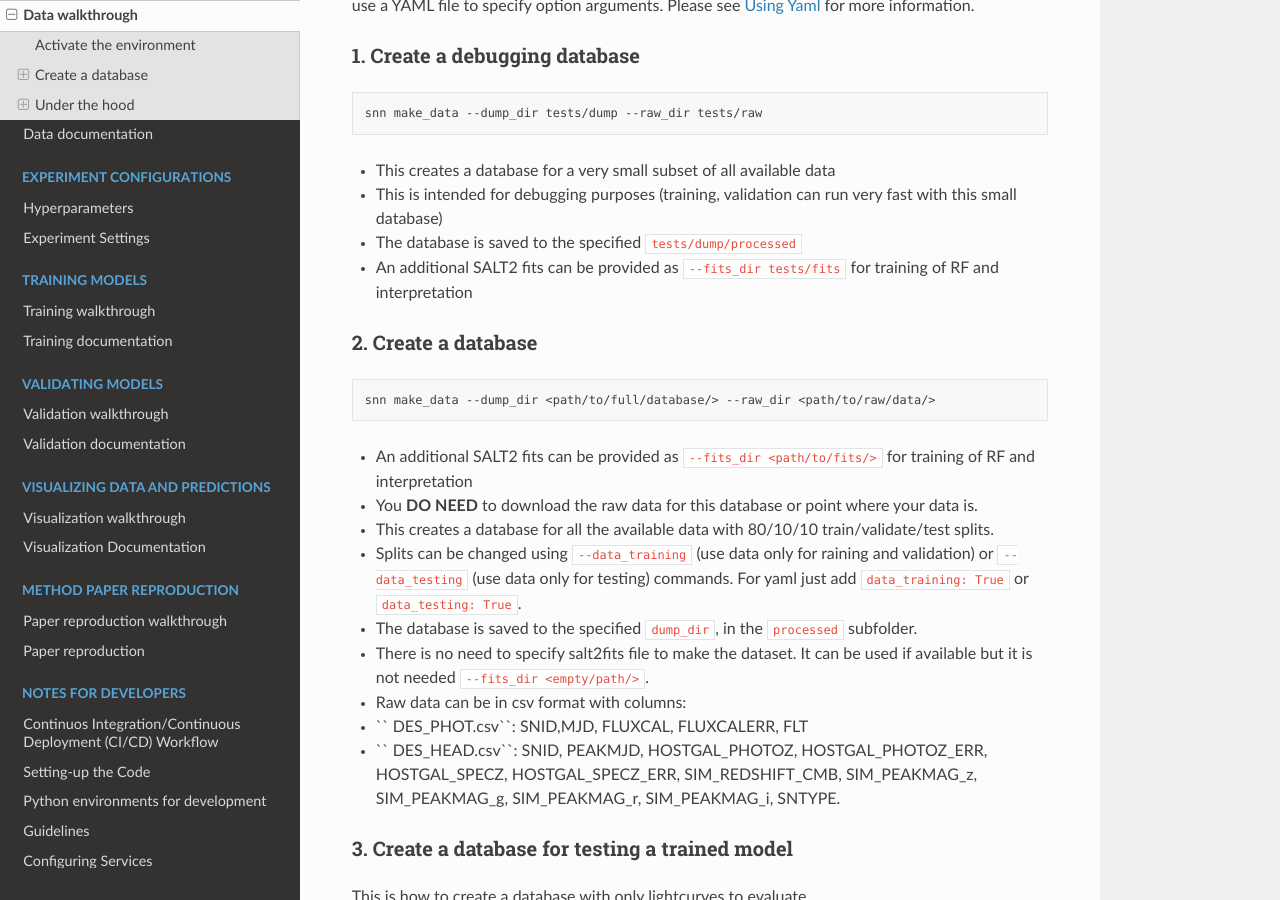
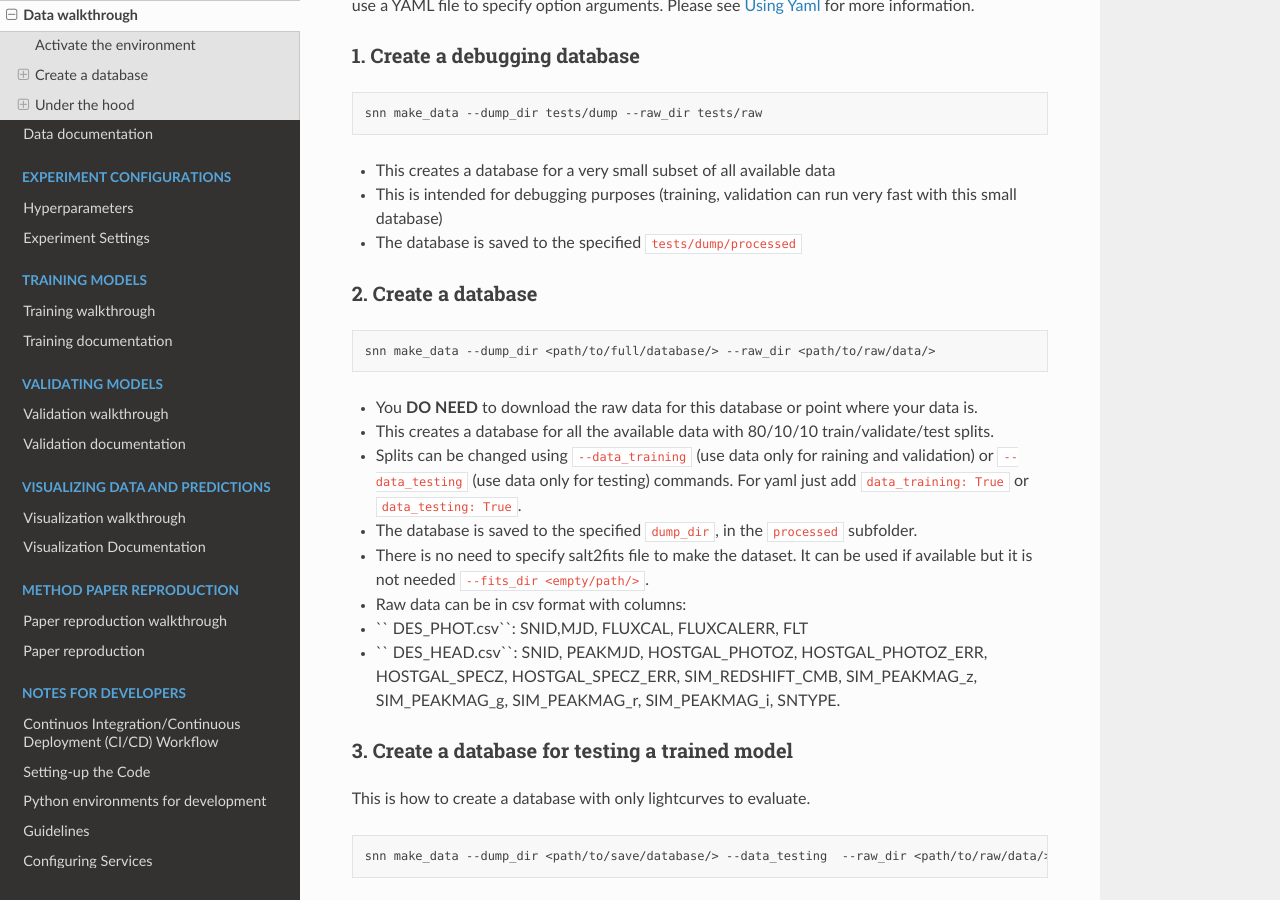
Before and after one commit to supernnova/SuperNNova, a Sphinx documentation site: the page built from docs/data/index.rst, in a window 1280 px wide and 900 px high, scrolled down 1402 px. Built offline with Sphinx 7.4.7 and the Read the Docs theme 2.0.0, drawn with Linux system fonts in a browser that asks for light colours; pages that are not in the unit, such as notebooks, are missing from menus.

Commit message:
improve docs

```diff
--- a/docs/data/index.rst
+++ b/docs/data/index.rst
@@ -78,7 +78,6 @@ Below, we detail several of the most frequently used approaches to create a data
 - This creates a database for a very small subset of all available data
 - This is intended for debugging purposes (training, validation can run very fast with this small database)
 - The database is saved to the specified ``tests/dump/processed``
-- An additional SALT2 fits can be provided as ``--fits_dir tests/fits`` for training of RF and interpretation
 
 
 2. Create a database
@@ -87,8 +86,6 @@ Below, we detail several of the most frequently used approaches to create a data
 .. code-block:: bash
 
     snn make_data --dump_dir <path/to/full/database/> --raw_dir <path/to/raw/data/>
-
-- An additional SALT2 fits can be provided as ``--fits_dir <path/to/fits/>`` for training of RF and interpretation
 
 
 - You **DO NEED** to download the raw data for this database or point where your data is.
--- a/docs/installation/five_minute_guide.rst
+++ b/docs/installation/five_minute_guide.rst
@@ -124,9 +124,9 @@ You can also update option specified in the YAML file by using command-line opti
 
 .. code-block:: bash
 
-    snn make_data --config_file config_yml/simple.yml --dump_dir tests/dump2
+    snn make_data --config_file configs_yml/simple.yml --dump_dir tests/dump2
     # or
-    snn make_data --dump_dir tests/dump2 --config_file config_yml/simple.yml
+    snn make_data --dump_dir tests/dump2 --config_file configs_yml/simple.yml
 
 The data will be dumpped to ``tests/dump2`` instead of ``tests/dump`` specified in ``config_yml/simple.yml``.
 
```
Also changed, not shown: 3 other files.
